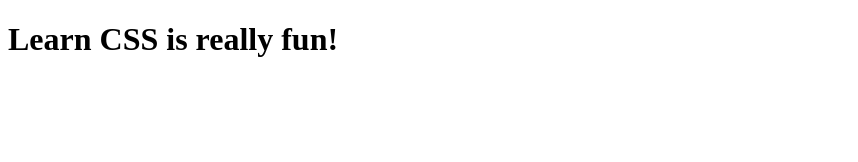
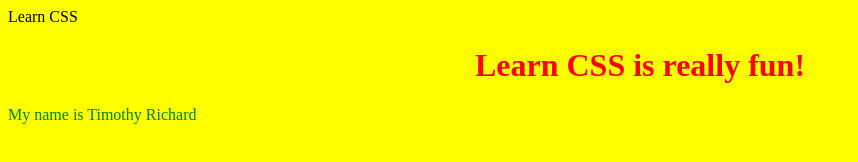
Before and after one commit to Tim0tt/web1, a plain HTML site: page learncss.html in a window 1280 px wide. Shown: the whole page, without its empty margins (0-858 px from the left). Drawn offline with Linux system fonts and the light colour scheme.

Commit message:
added inline, internal and external CSS

```diff
--- a/learncss.html
+++ b/learncss.html
@@ -1,9 +1,18 @@
 <!DOCTYPE html>
 <html>
   <head>
+    <link rel="stylesheet" href="style.css"
     <title>Learn CSS</title>
+    <!--This is internal CSS-->
+    <style>
+      body {
+        background-color: yellow;
+      }
+    </style>
   </head>
   <body>
-    <h1>Learn CSS is really fun!</h1>
+    <!-- This is inline CSS-->
+    <h1 style="color: red; text-align: center">Learn CSS is really fun!</h1>
+    <p>My name is Timothy Richard</p>
   </body>
 </html>
```
